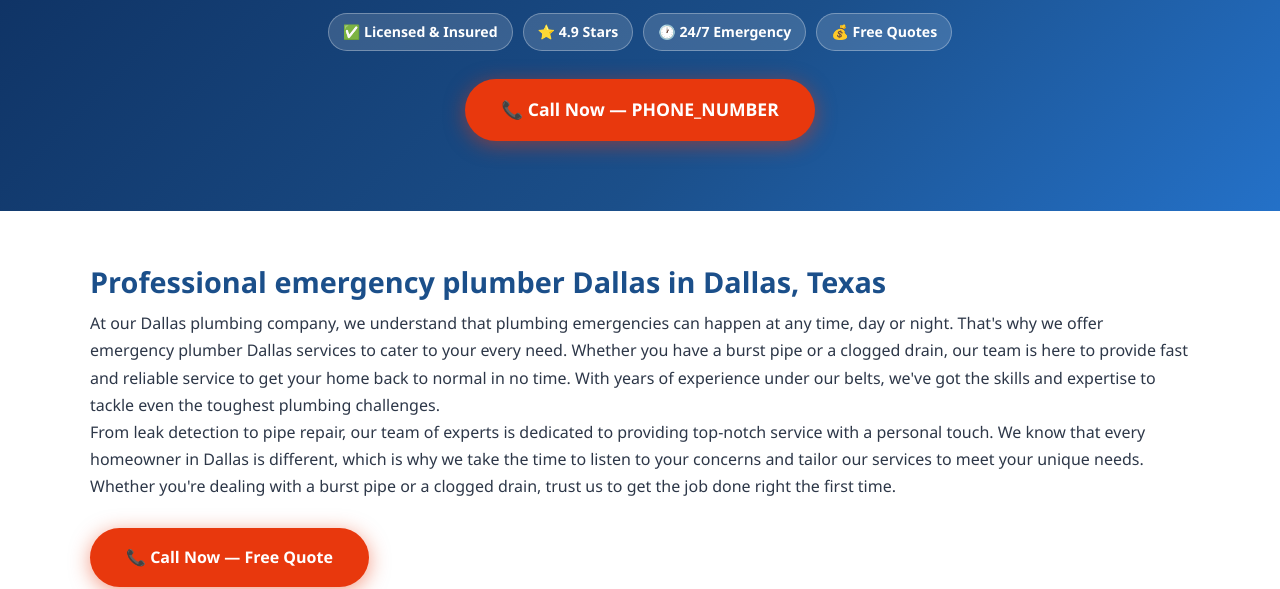
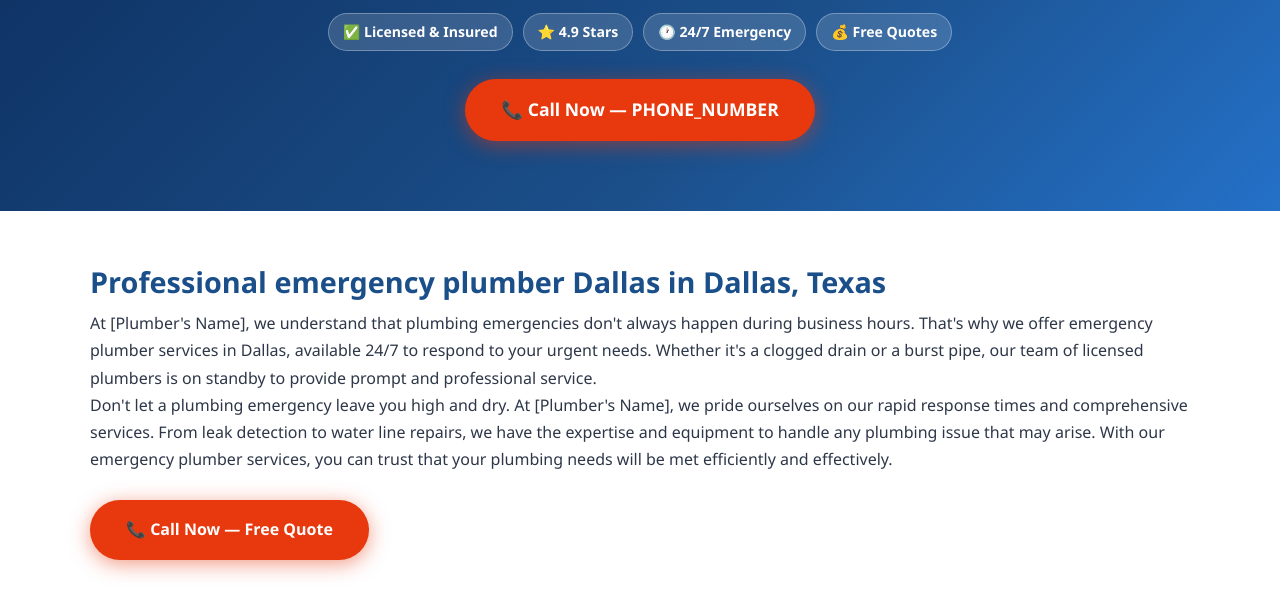
Before and after one commit to leadsmartaffiliate/plumbing-repair-dallas-tx, a plain HTML site: page emergency-plumbing/index.html in a window 1280 px wide. Shown: the part 235-824 px from the top of the page. Drawn offline with Linux system fonts and the light colour scheme.

Commit message:
Update emergency-plumbing/index.html

```diff
--- a/emergency-plumbing/index.html
+++ b/emergency-plumbing/index.html
@@ -170,8 +170,8 @@ footer{background:var(--dark);color:#c9d1e0;padding:40px 20px 20px}
 <section aria-labelledby="sub-intro-heading">
   <div class="section-inner">
     <h2 id="sub-intro-heading">Professional emergency plumber Dallas in Dallas, Texas</h2>
-    <p>At our Dallas plumbing company, we understand that plumbing emergencies can happen at any time, day or night. That's why we offer emergency plumber Dallas services to cater to your every need. Whether you have a burst pipe or a clogged drain, our team is here to provide fast and reliable service to get your home back to normal in no time. With years of experience under our belts, we've got the skills and expertise to tackle even the toughest plumbing challenges.</p>
-<p>From leak detection to pipe repair, our team of experts is dedicated to providing top-notch service with a personal touch. We know that every homeowner in Dallas is different, which is why we take the time to listen to your concerns and tailor our services to meet your unique needs. Whether you're dealing with a burst pipe or a clogged drain, trust us to get the job done right the first time.</p>
+    <p>At [Plumber's Name], we understand that plumbing emergencies don't always happen during business hours. That's why we offer emergency plumber services in Dallas, available 24/7 to respond to your urgent needs. Whether it's a clogged drain or a burst pipe, our team of licensed plumbers is on standby to provide prompt and professional service.</p>
+<p>Don't let a plumbing emergency leave you high and dry. At [Plumber's Name], we pride ourselves on our rapid response times and comprehensive services. From leak detection to water line repairs, we have the expertise and equipment to handle any plumbing issue that may arise. With our emergency plumber services, you can trust that your plumbing needs will be met efficiently and effectively.</p>
     <br>
     <a href="tel:PHONE_NUMBER" class="btn-call" style="font-size:1em"
        aria-label="Call now for emergency plumber Dallas in Dallas">📞 Call Now — Free Quote</a>
```
